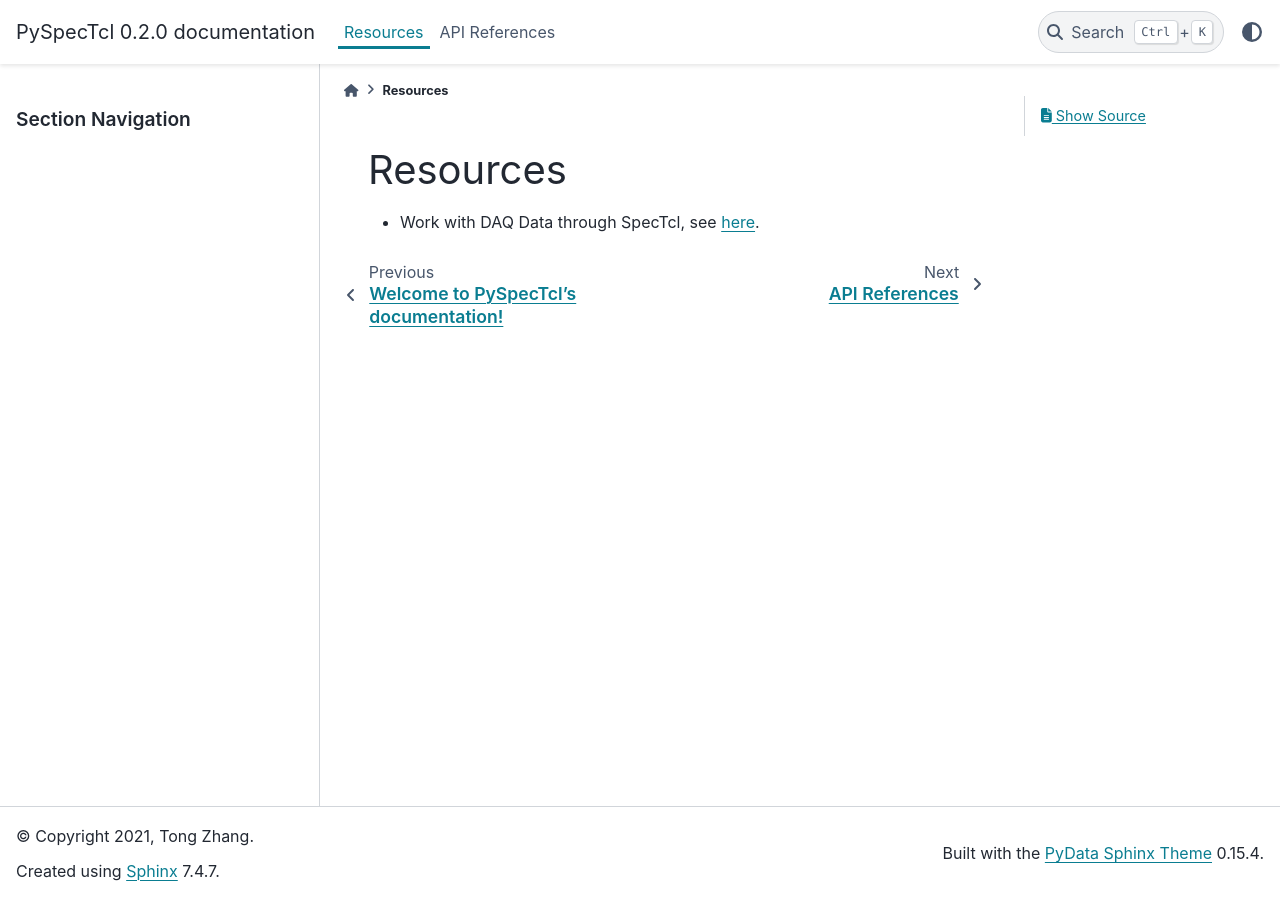
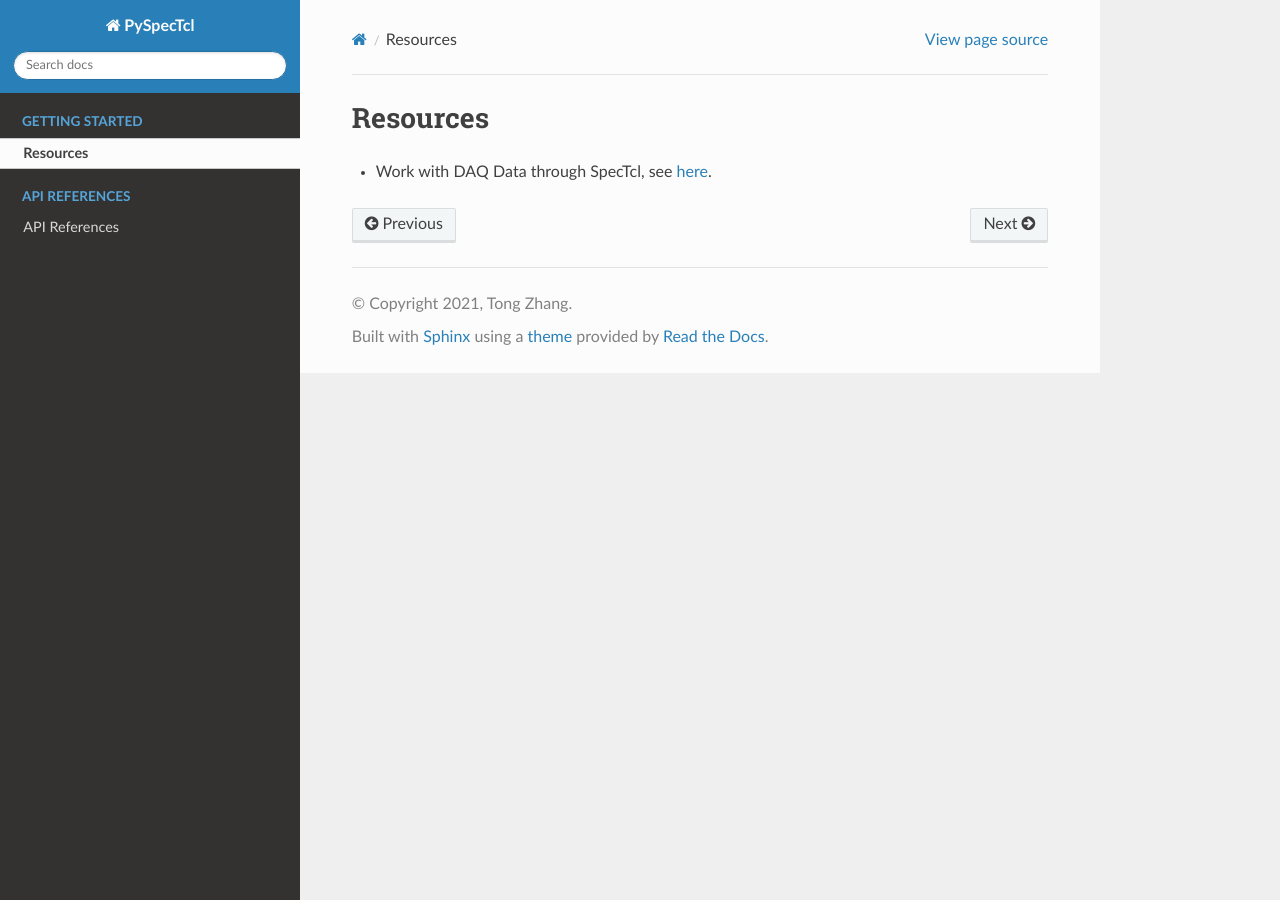
Before and after one commit to zhangt58/PySpecTcl, a Sphinx documentation site: the page built from doc/source/getting-started.rst, in a window 1280 px wide. Built offline with Sphinx 7.4.7 and the Read the Docs theme 2.0.0, drawn with Linux system fonts in a browser that asks for light colours; pages that are not in the unit, such as notebooks, are missing from menus; the version number is read from the project's files by our own code.

Commit message:
DOC: Use sphinx_rtd_theme.

```diff
--- a/doc/source/conf.py
+++ b/doc/source/conf.py
@@ -14,7 +14,6 @@
 # import sys
 # sys.path.insert(0, os.path.abspath('.'))
 
-import pydata_sphinx_theme
 from spectcl import __version__
 
 # -- Project information -----------------------------------------------------
@@ -52,7 +51,7 @@
 # The theme to use for HTML and HTML Help pages.  See the documentation for
 # a list of builtin themes.
 #
-html_theme = 'pydata_sphinx_theme'
+html_theme = 'sphinx_rtd_theme'
 
 # Add any paths that contain custom static files (such as style sheets) here,
 # relative to this directory. They are copied after the builtin static files,
--- a/setup.py
+++ b/setup.py
@@ -8,7 +8,7 @@
 
 extra_require = {
     'test': ['pytest'],
-    'doc': ['sphinx', 'pydata_sphinx_theme'],
+    'doc': ['sphinx', 'sphinx_rtd_theme'],
 }
 
 def set_entry_points():
```
Also changed, not shown: 1 other file.
